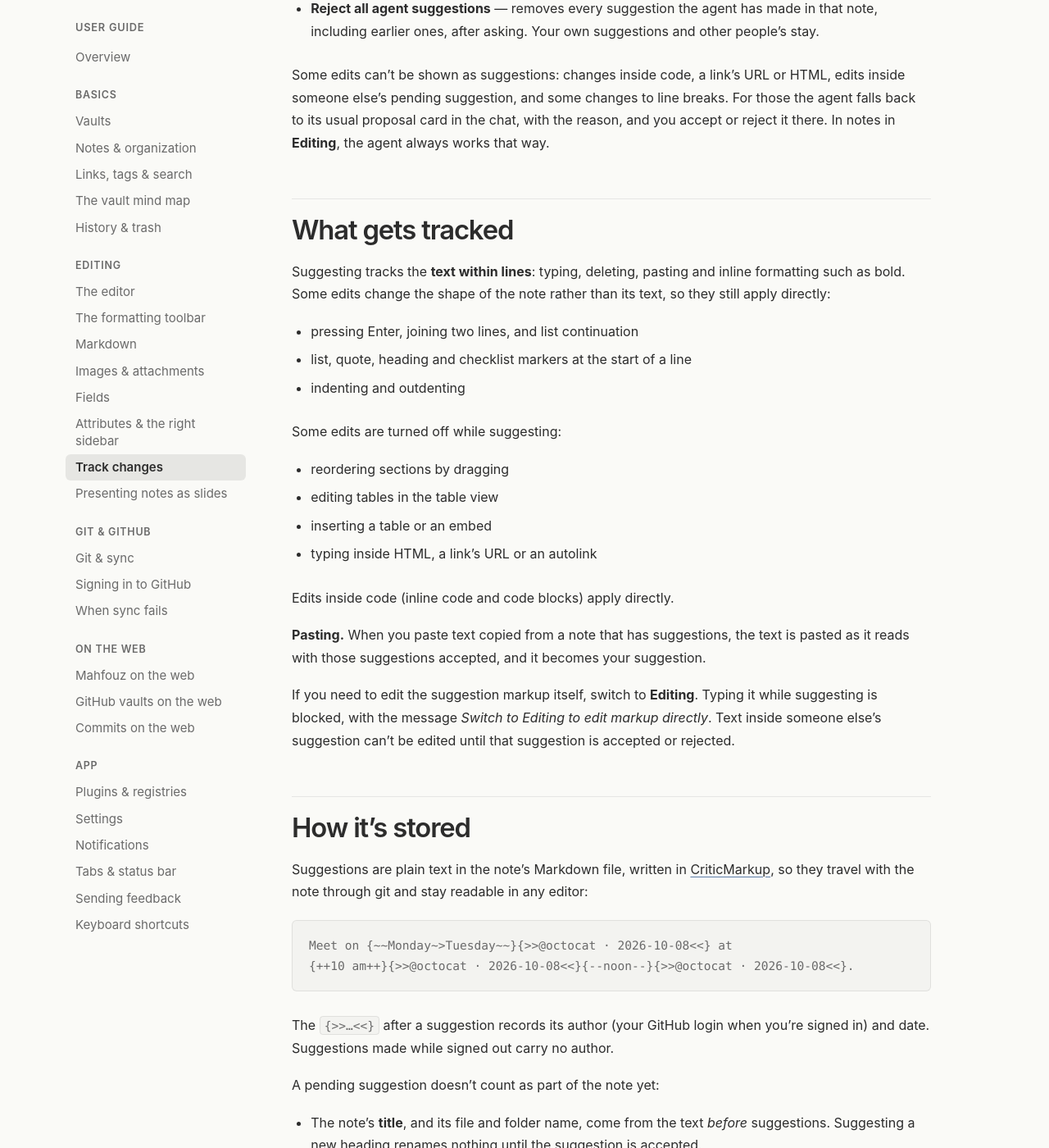
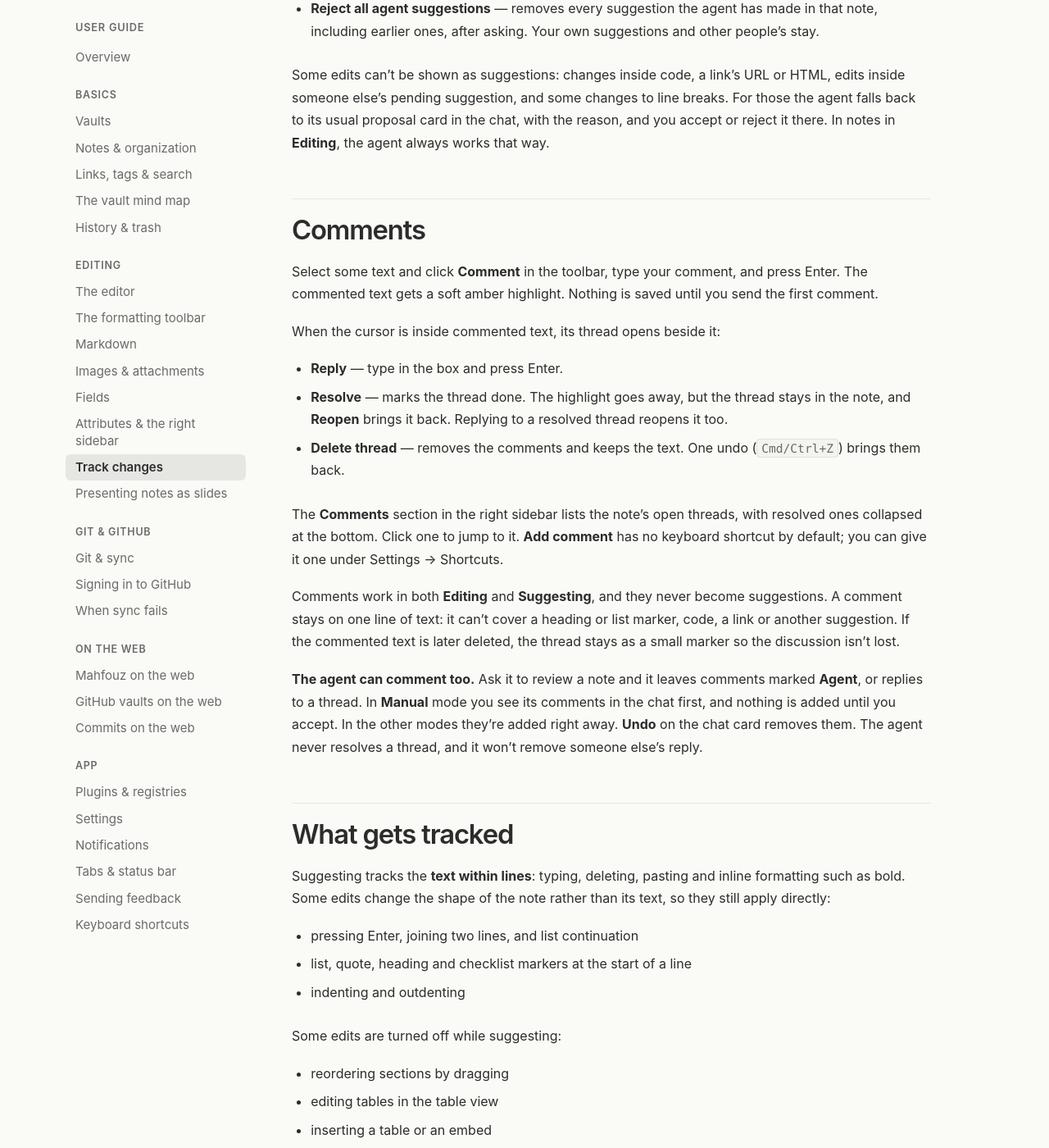
Before and after one commit to mahfouz-app/docs, a Jekyll site: the page built from guide/track-changes.md, in a window 1280 px wide and 1400 px high, scrolled down 1629 px. Shown: the whole window at 82% size. Built offline with Jekyll 4.4.1, drawn with Linux system fonts in a browser that asks for light colours; some of the changed text lies outside the part shown.

Commit message:
docs(guide): comments in track changes
Co-Authored-By: Claude Opus 5.5 <noreply@anthropic.com>

```diff
--- a/guide/track-changes.md
+++ b/guide/track-changes.md
@@ -67,6 +67,39 @@ changes to line breaks. For those the agent falls back to its usual
 proposal card in the chat, with the reason, and you accept or reject it
 there. In notes in **Editing**, the agent always works that way.
 
+## Comments
+
+Select some text and click **Comment** in the toolbar, type your comment,
+and press Enter. The commented text gets a soft amber highlight. Nothing is
+saved until you send the first comment.
+
+When the cursor is inside commented text, its thread opens beside it:
+
+- **Reply** — type in the box and press Enter.
+- **Resolve** — marks the thread done. The highlight goes away, but the
+  thread stays in the note, and **Reopen** brings it back. Replying to a
+  resolved thread reopens it too.
+- **Delete thread** — removes the comments and keeps the text. One undo
+  (`Cmd/Ctrl+Z`) brings them back.
+
+The **Comments** section in the right sidebar lists the note's open
+threads, with resolved ones collapsed at the bottom. Click one to jump to
+it. **Add comment** has no keyboard shortcut by default; you can give it
+one under Settings → Shortcuts.
+
+Comments work in both **Editing** and **Suggesting**, and they never become
+suggestions. A comment stays on one line of text: it can't cover a heading
+or list marker, code, a link or another suggestion. If the commented text
+is later deleted, the thread stays as a small marker so the discussion
+isn't lost.
+
+**The agent can comment too.** Ask it to review a note and it leaves
+comments marked **Agent**, or replies to a thread. In **Manual** mode you
+see its comments in the chat first, and nothing is added until you accept.
+In the other modes they're added right away. **Undo** on the chat card
+removes them. The agent never resolves a thread, and it won't remove
+someone else's reply.
+
 ## What gets tracked
 
 Suggesting tracks the **text within lines**: typing, deleting, pasting and
@@ -123,6 +156,10 @@ A pending suggestion doesn't count as part of the note yet:
 
 ## Limits
 
+- Comments are stored in the note's Markdown as `{==text==}` followed by
+  `{>>@who · date · comment<<}`, so other editors show that markup.
+- Two people replying to comments in the same paragraph at the same time
+  will hit a merge conflict on sync.
 - Two people suggesting changes to the *same line* at the same time will
   hit a merge conflict on sync, as with any other edit to the same line.
 - On the web, syncing only fast-forwards. If someone else pushed changes to
```
Also changed, not shown: guide/shortcuts.md (+1 -0 lines), guide/toolbar.md (+2 -0 lines).
